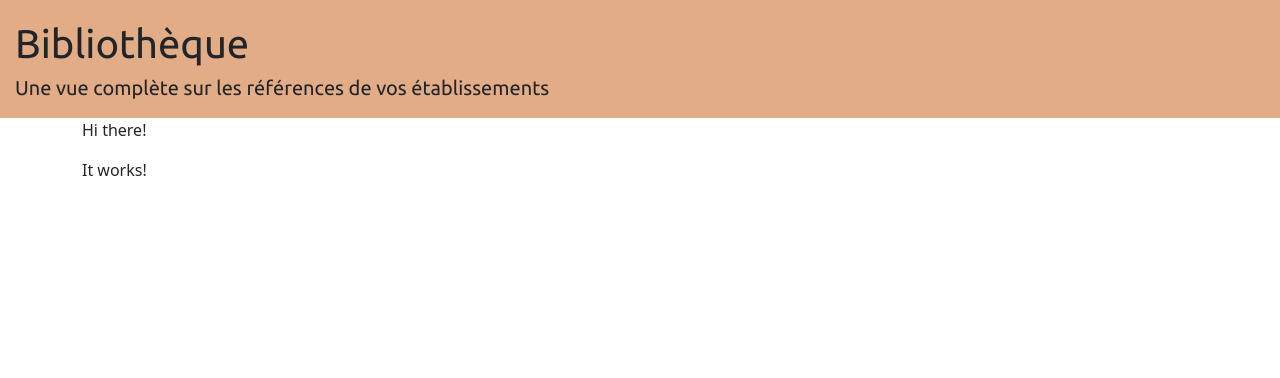
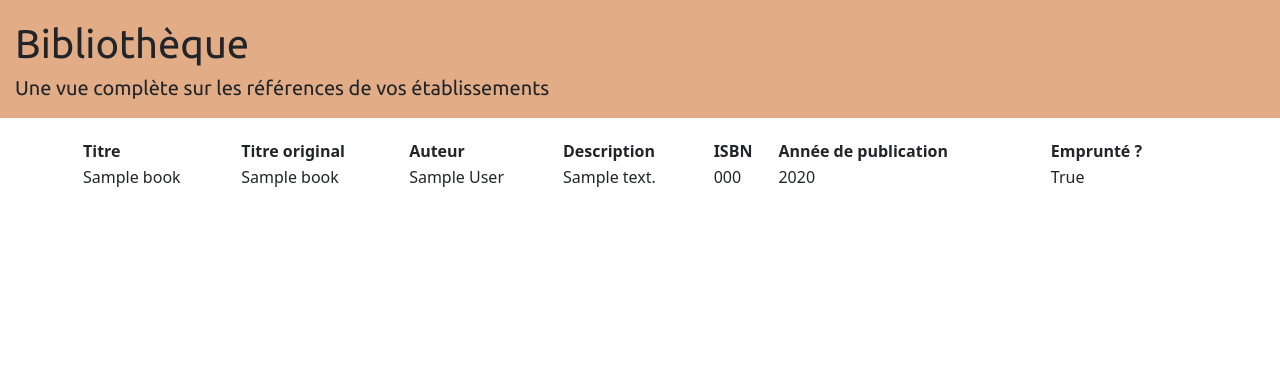
Before and after one commit to ArthurBartoli/biblio_makina_test, a Django app: page / in a window 1280 px wide. Shown: the top 378 px of the page. Run offline with Django 4.2, Linux system fonts and the light colour scheme; tables that the repository leaves empty hold one stand-in row (values such as "Sample post").

Commit message:
Added table to book_list

```diff
--- a/reference/models.py
+++ b/reference/models.py
@@ -11,7 +11,7 @@ class Book(models.Model):
     # 14 chars := 13 digits + 1 dash to seperate code and checksum
     isbn = models.CharField(max_length=14)
     published_year = models.IntegerField()
-    is_lent = models.BooleanField()
+    is_lent = models.BooleanField(default=False)
 
     def __str__(self):
         return self.title
--- a/reference/templates/reference/base.html
+++ b/reference/templates/reference/base.html
@@ -2,7 +2,7 @@
 <!DOCTYPE html>
 <html>
 	<head>
-		<title>True Neutral</title>
+		<title>Biblio</title>
 		<link rel="stylesheet" href="https://cdn.jsdelivr.net/npm/bootstrap@5.1.3/dist/css/bootstrap.min.css" integrity="sha384-1BmE4kWBq78iYhFldvKuhfTAU6auU8tT94WrHftjDbrCEXSU1oBoqyl2QvZ6jIW3" crossorigin="anonymous">
 		<link rel="stylesheet" href="{% static 'css/reference.css' %}">
 		<link href="//fonts.googleapis.com/css?family=Ubuntu&subset=latin,latin-ext" rel="stylesheet" type="text/css">
@@ -17,7 +17,7 @@
 			</div>
 		</div>
 
-		<div class="container">
+		<div class="container" style="padding-top:20px">
 			{% block content %}
 			{% endblock %}
 		</div>
--- /dev/null
+++ b/reference/templates/reference/book_list.html
@@ -0,0 +1,37 @@
+{% extends 'reference/base.html' %}
+
+{% block content %}
+<table style="width:100%">
+    <!-- All column names -->
+    <tr class='col_names'>
+        <th>Titre</th>
+        <th>Titre original</th>
+        <th>Auteur</th>
+        <th>Description</th>
+        <th>ISBN</th>
+        <th>Année de publication</th>
+        <th>Emprunté ?</th>
+    </tr>
+
+    <!-- Content of the table -->
+    <tr>
+
+        <!-- Iterate over object_list -->
+        {% for object in object_list %}
+        <!-- Display Objects -->
+        <td>{{ object.title }}</td>
+        <td>{{ object.og_title }}</td>
+        <td>{{ object.author }}</td>
+        <td>{{ object.desc }}</td>
+        <td>{{ object.isbn }}</td>
+        <td>{{ object.published_year }}</td>
+        <td>{{ object.is_lent }}</td>
+
+        <!-- If object_list is empty  -->
+        {% empty %}
+        <li>No objects yet.</li>
+
+        {% endfor %}
+    </tr>
+</table>
+{% endblock %}
--- a/reference/templates/reference/book_view.html
+++ /dev/null
@@ -1,10 +0,0 @@
-{% extends 'reference/base.html' %}
-
-{% block content %}
-    <html>
-        <body>
-            <p>Hi there!</p>
-            <p>It works!</p>
-        </body>
-    </html>
-{% endblock %}
--- a/reference/urls.py
+++ b/reference/urls.py
@@ -2,5 +2,5 @@ from django.urls import path
 from . import views
 
 urlpatterns = [
-    path('', views.book_view, name='book_view'),
+    path('', views.BookView.as_view(), name='book_view'),
 ]
--- a/reference/views.py
+++ b/reference/views.py
@@ -1,5 +1,8 @@
 from django.shortcuts import render
+from django.views.generic.list import ListView
+from .models import Book
 
 # Create your views here.
-def book_view(request):
-    return render(request, 'reference/book_view.html', {})
+class BookView(ListView):
+    # specify the model for list view
+    model = Book
```
Also changed, not shown: reference/migrations/0002_book_is_lent.py (added).
